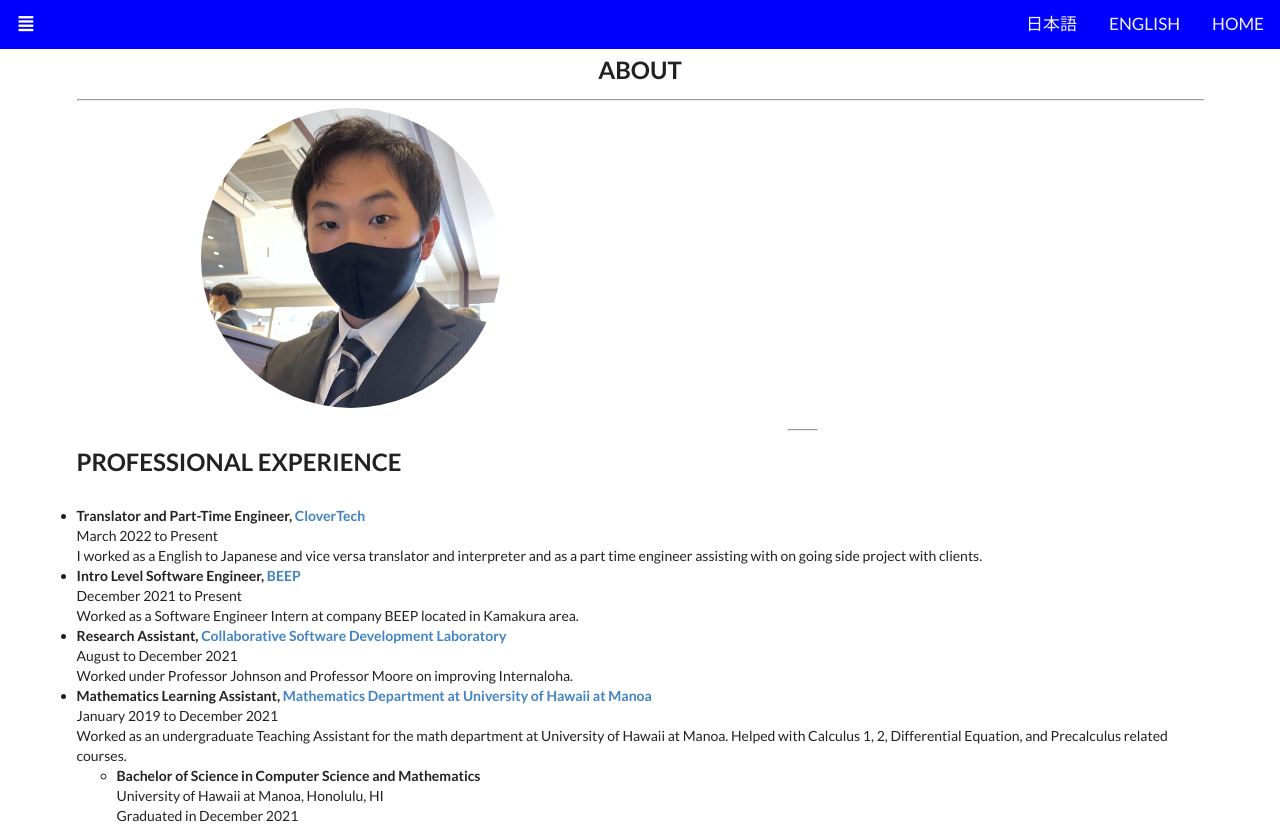
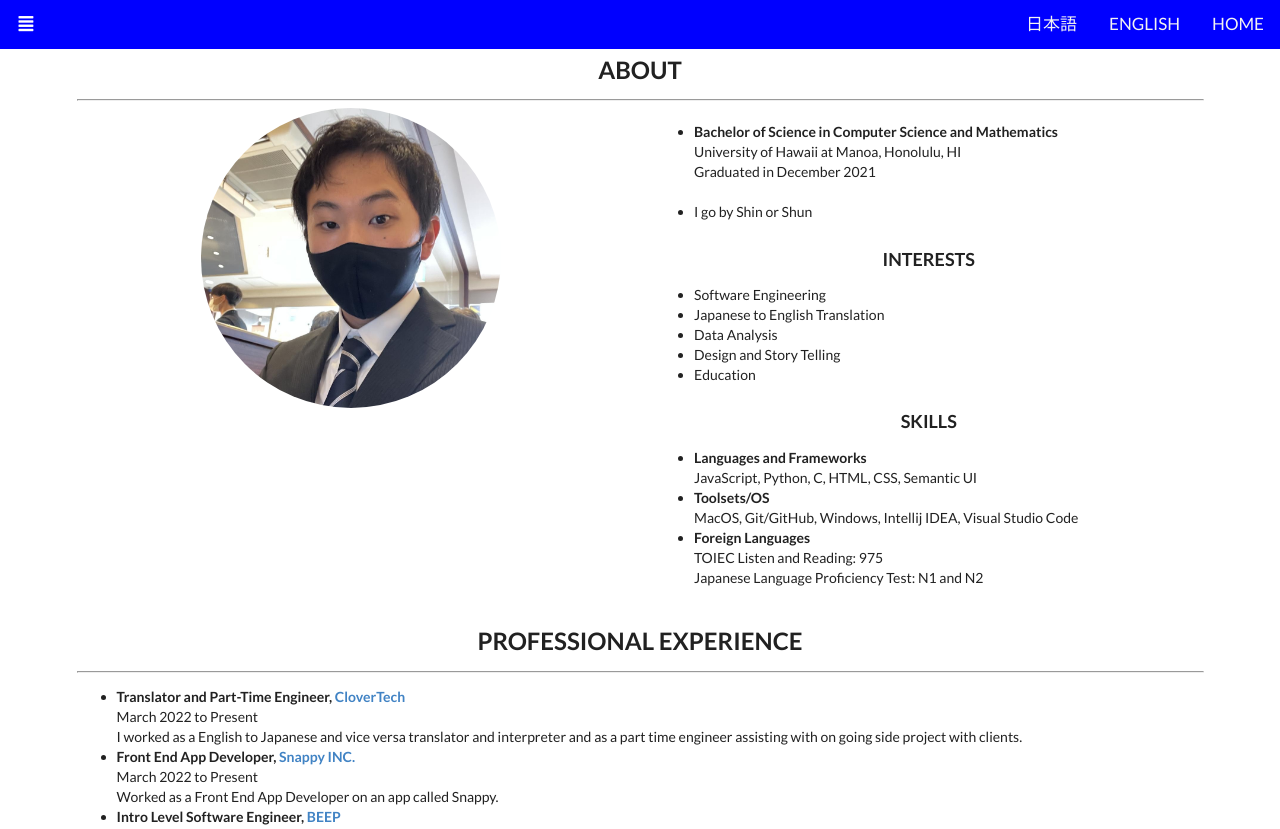
Before and after one commit to saitoshi/fc2, a plain HTML site: page bio.html in a window 1280 px wide. Shown: the top 829 px of the page. Drawn offline with nearby package versions, Linux system fonts and the light colour scheme.

Commit message:
Update bio.html

```diff
--- a/bio.html
+++ b/bio.html
@@ -45,29 +45,7 @@
           <div class="column">
             <img class="ui circular centered medium image" src="img\about.jpg">
           </div>
-        </div>
-        <h2 class="ui center aligned header">PROFESSIONAL EXPERIENCE</h2>
-        <hr />
-        <p>
-        <ul>
-          <li><b>Translator and Part-Time Engineer, <a hef ="https://clovertech.jp/">CloverTech</a></b><br/>
-          March 2022 to Present <br/>
-          I worked as a English to Japanese and vice versa translator and interpreter and as a part time engineer assisting with on going side project with clients.
-          </li>
-          <li><b>Intro Level Software Engineer, <a href="https://beep.co.jp/">BEEP</a> </b><br />
-            December 2021 to Present <br />
-            Worked as a Software Engineer Intern at company BEEP located in Kamakura area.
-          </li>
-          <li><b>Research Assistant, <a href="https://csdl.ics.hawaii.edu/">Collaborative Software Development
-                Laboratory</a></b><br />
-            August to December 2021 <br />
-            Worked under Professor Johnson and Professor Moore on improving Internaloha.
-          </li>
-          <li><b>Mathematics Learning Assistant, <a href="https://math.hawaii.edu/wordpress/">Mathematics Department at
-                University of Hawaii at Manoa</a></b><br />
-            January 2019 to December 2021 <br />
-            Worked as an undergraduate Teaching Assistant for the math department at University of Hawaii at Manoa.
-            Helped with Calculus 1, 2, Differential Equation, and Precalculus related courses.
+          <div class="column">
             <ul>
               <li>
                 <p><b>Bachelor of Science in Computer Science and Mathematics</b><br />
@@ -111,6 +89,9 @@
       <hr />
       <p>
       <ul>
+        <li><b>Translator and Part-Time Engineer, <a href ="https://clovertech.jp/">CloverTech</a></b> <br/>
+          March 2022 to Present <br/>
+          I worked as a English to Japanese and vice versa translator and interpreter and as a part time engineer assisting with on going side project with clients.</li>
         <li><b>Front End App Developer, <a href="https://www.snappy.in.net">Snappy INC.</a></b><br />
           March 2022 to Present <br />
           Worked as a Front End App Developer on an app called Snappy. </li>
```
